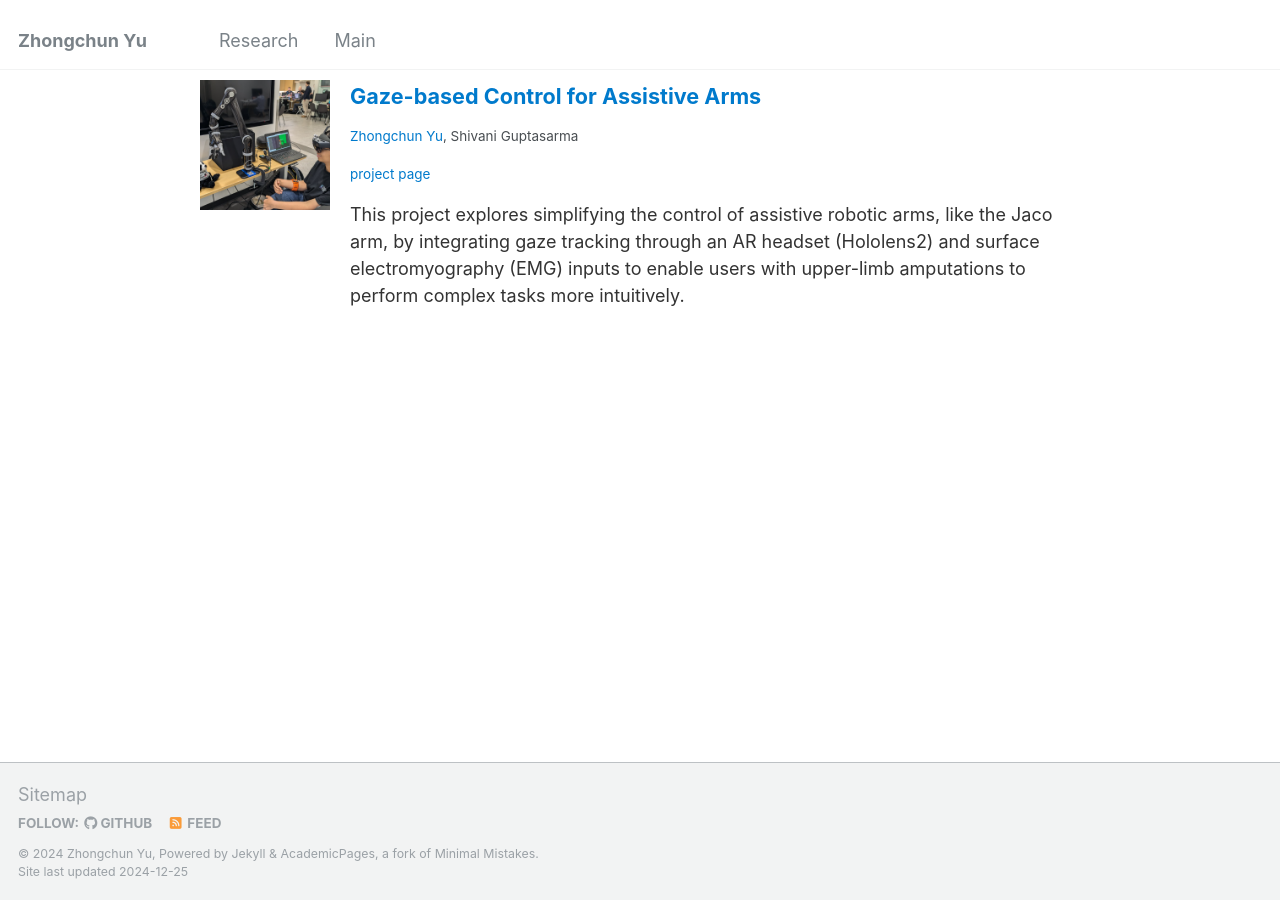
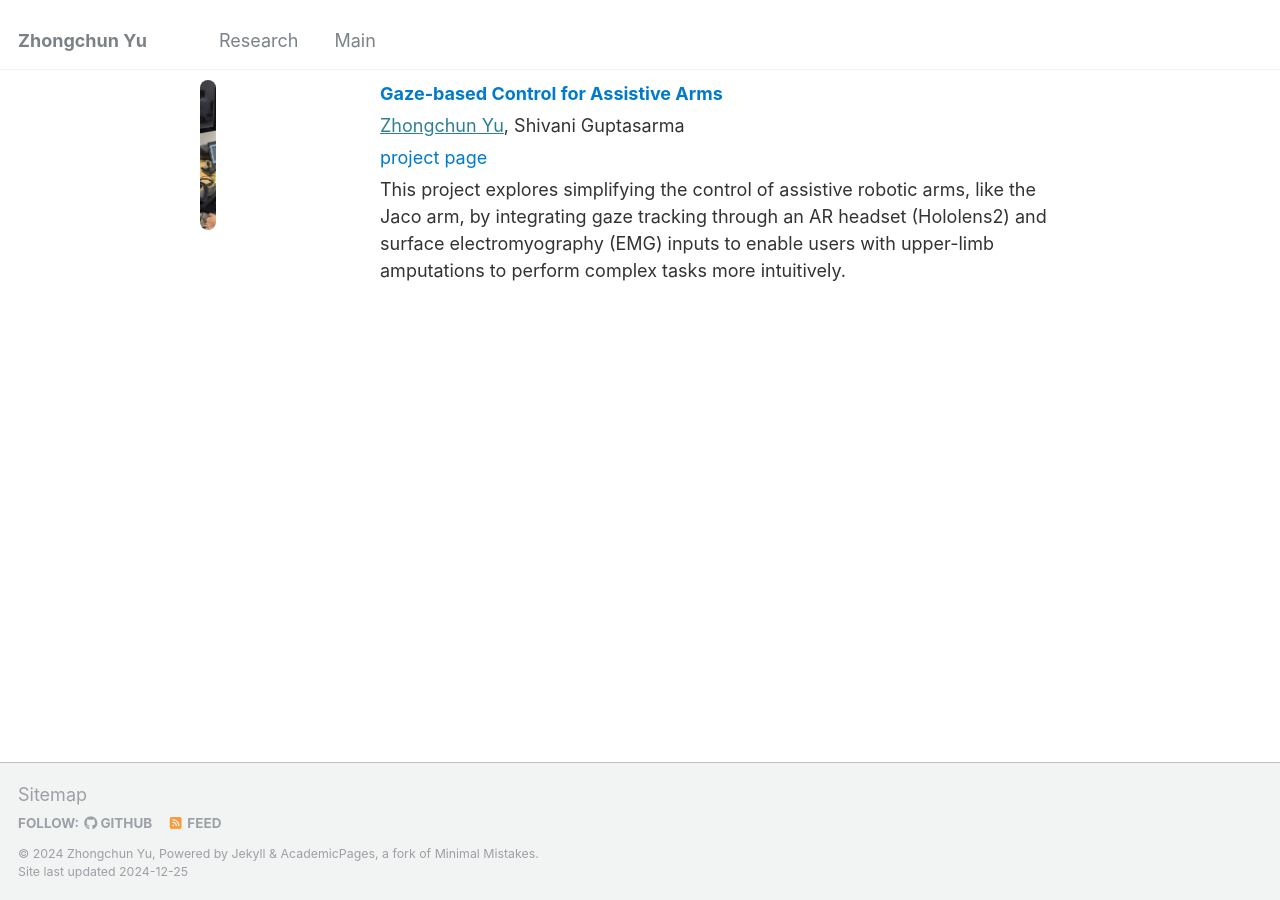
Before and after one commit to yuzhongchun17/yuzhongchun17.github.io, a Jekyll site: the page built from _pages/research.html, in a window 1280 px wide. Built offline with Jekyll 4.4.1, drawn with Linux system fonts in a browser that asks for light colours.

Commit message:
Update research.html

```diff
--- a/_pages/research.html
+++ b/_pages/research.html
@@ -10,86 +10,79 @@
   <meta charset="UTF-8">
   <meta name="viewport" content="width=device-width, initial-scale=1.0">
   <title>Research</title>
-    <style>
+  <style>
     /* Research Table Styles */
     .research-table {
       width: 100%;
       max-width: 900px;
       margin: 0 auto;
-      border-collapse: collapse;
-      border: none;
+      border-collapse: collapse; /* Ensure borders are collapsed */
+      border: none; /* Remove table border */
     }
 
     .research-table td {
       vertical-align: top;
       padding: 10px;
-      border: none;
+      border: none; /* Remove cell borders */
     }
 
     .research-table tr {
-      border: none;
+      border: none; /* Remove row borders */
     }
 
     .research-media {
-      width: 150px; /* Consistent width for all images */
-      height: 150px; /* Consistent height for all images */
-      overflow: hidden; /* Crop overflow */
+      width: 20%;
       display: flex;
       align-items: center;
       justify-content: center;
-      border-radius: 8px; /* Optional rounded corners */
     }
 
     .research-media img {
-      width: 100%; /* Ensure image fits the container */
-      height: 100%; /* Ensure image fits the container */
-      object-fit: cover; /* Maintain aspect ratio and crop overflow */
+      width: 150px; /* Make the image square */
+      height: 150px; /* Force the height to match width */
+      object-fit: cover; /* Ensure the image content fits and crops excess */
+      border-radius: 8px; /* Optional: add rounded corners */
     }
 
     .research-content {
-      width: calc(100% - 150px); /* Take remaining space */
+      width: 80%;
     }
 
     .research-title {
-      font-size: 1.2rem;
+      font-size: 1.0rem;
       font-weight: bold;
       text-decoration: none;
       color: #007acc;
-      transition: color 0.3s;
+      transition: color 0.3s; /* Smooth transition for hover effect */
     }
 
     .research-title:hover {
       color: orange; /* Change to orange on hover */
-      text-decoration: none;
+      text-decoration: none; /* Remove underline */
     }
 
-    .research-authors a {
-      color: #007acc;
-      text-decoration: none; /* Remove underline */
-      font-weight: normal; /* Ensure it’s not bold */
-      transition: color 0.3s;
+    .research-authors,
+    .research-meta,
+    .research-links,
+    .research-description {
+      margin: 5px 0;
+      font-size: 1rem;
+      color: #333;
     }
 
-    .research-authors a:hover {
-      color: orange; /* Change to orange on hover */
-      text-decoration: none; /* Ensure no underline */
-    }
-
-    .research-description {
-      font-size: 1rem;
-      color: #333;
-      margin-top: 5px;
+    .research-meta {
+      font-style: italic;
     }
 
     .research-links a {
       color: #007acc;
       text-decoration: none;
-      transition: color 0.3s;
+      transition: color 0.3s; /* Smooth transition for hover effect */
     }
 
     .research-links a:hover {
-      color: orange;
-      text-decoration: none;
+      color: orange; /* Change to orange on hover */
+      text-decoration: none; /* Remove underline */
     }
 
     /* Responsive adjustments */
```
